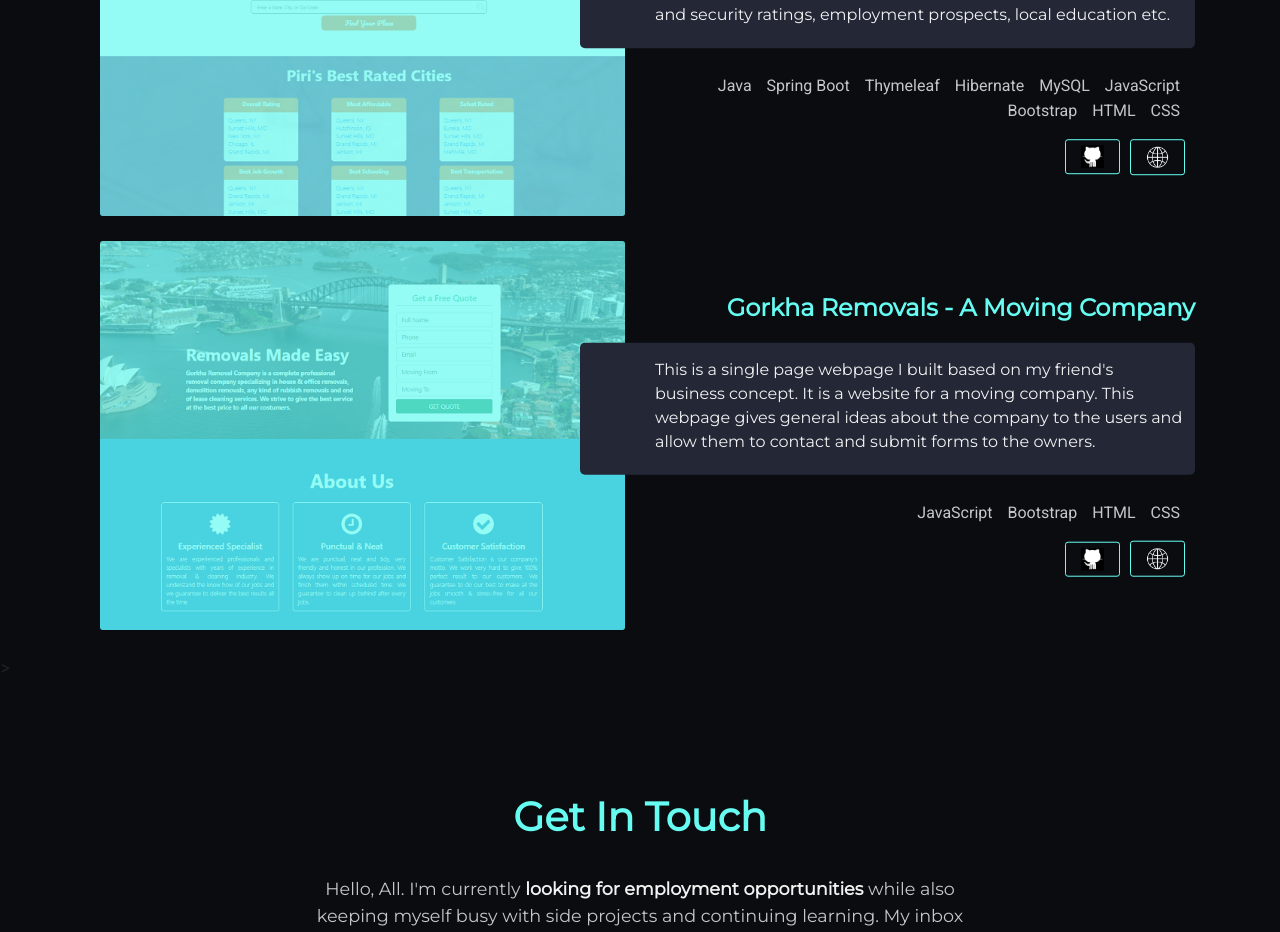
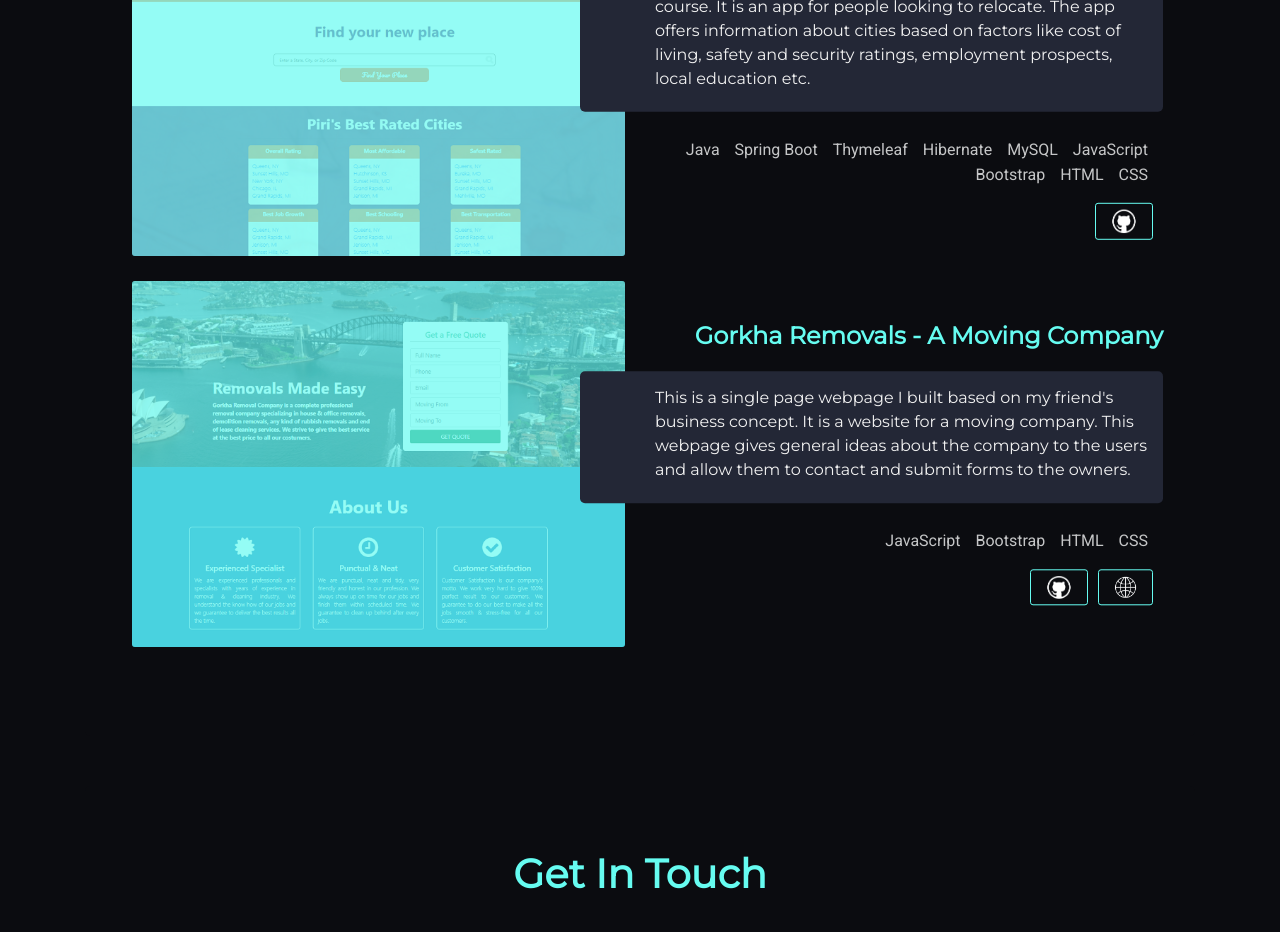
Before and after one commit to milan-shrestha/portfolio-project, an Angular app: page / in a window 1280 px wide. Shown: the part 2220-3152 px from the top of the page. Built offline with nearby package versions, Linux system fonts and the light colour scheme.

Commit message:
Used ngIf to display github and web links based on availability

```diff
--- a/src/app/projects/projects.component.css
+++ b/src/app/projects/projects.component.css
@@ -65,3 +65,14 @@ p{
     border-radius: 3px;
     padding: 5px 15px;
 }
+
+.github-logo{
+    width: 58px;
+    padding: 4px 8px;
+
+}
+
+.links-logo:hover{
+    background-color: var(--light-grey);
+    border-color: var(--black);
+}
--- a/src/app/projects/projects.component.html
+++ b/src/app/projects/projects.component.html
@@ -1,4 +1,5 @@
 <div id="projects" class="container">
+    <div class="jumbotron">
         <h3 class="font-weight-bold">Some Projects I've build</h3>
         <div *ngFor="let project of projects">
             <div class="row project-container">
@@ -13,16 +14,23 @@
                         <div class="project-description">
                             <p>{{project.description}}</p>
                         </div>
-                    <!-- <h6>Technologies Used</h6> -->
+
                         <ul class="list-inline text-right">
                             <li class="list-inline-item tech-list" *ngFor="let tech of project.technologies">{{tech}}</li>
                         </ul>
                         <div class="project-links text-right">
-                        <a href="{{project.github}}"><img class="links-logo" src="../../assets/images/github.png"></a>
+                            <div *ngIf="project.live === ''; else displayBoth">
+                                <a href="{{project.github}}"><img class="links-logo github-logo" src="../../assets/images/github-logo-white.png"></a>
+                            </div>
+
+                            <ng-template #displayBoth>
+                                <a href="{{project.github}}"><img class="links-logo github-logo" src="../../assets/images/github-logo-white.png"></a>
                                 <a href="{{project.live}}"><img class="links-logo" src="../../assets/images/web.png"></a>
+                            </ng-template>
                         </div>
                     </div>
                 </div>
             </div>
         </div>
-</div>>
+    </div>
+</div>
```
Lines whose indentation alone changed are shown as unchanged.
